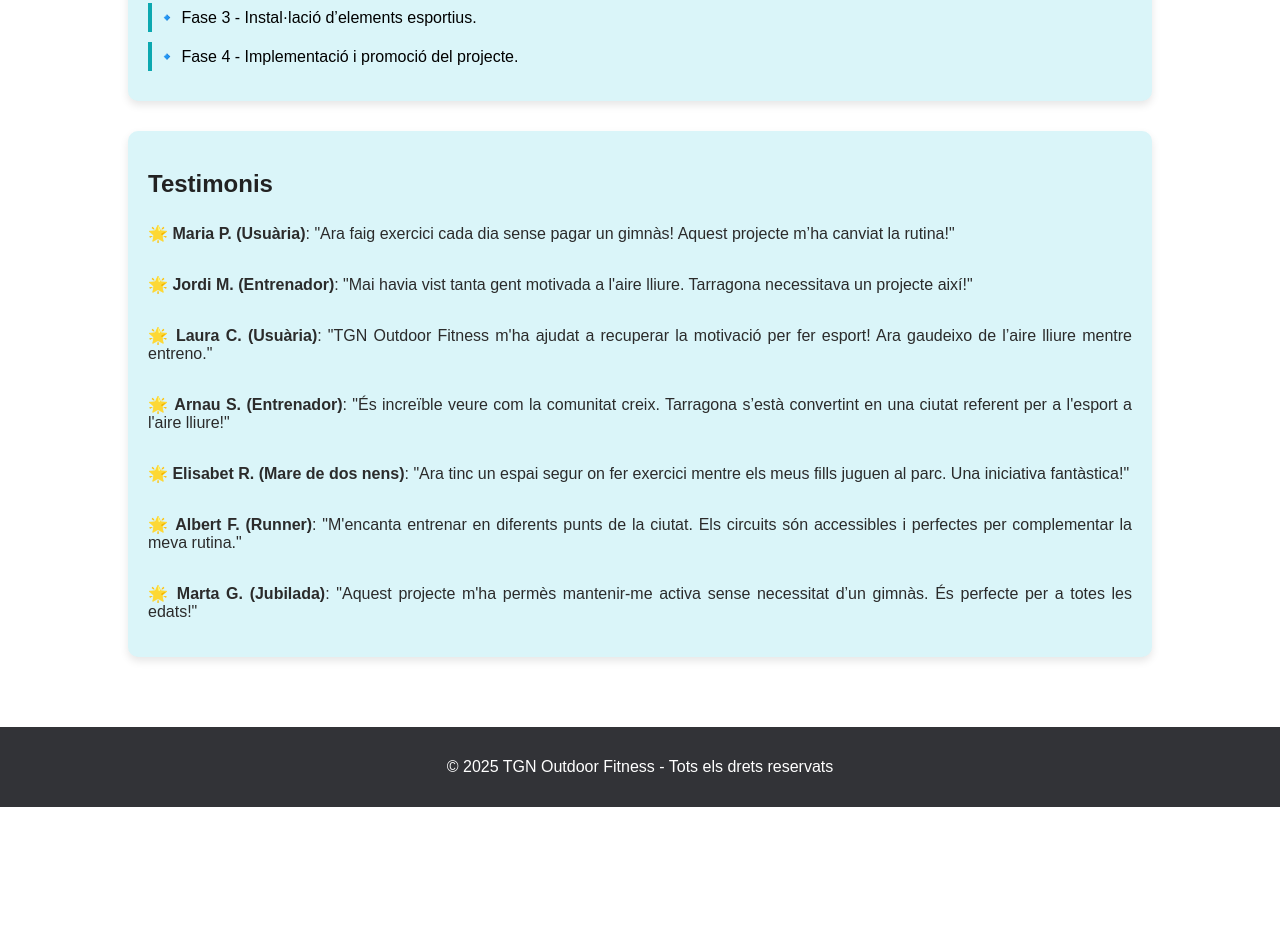
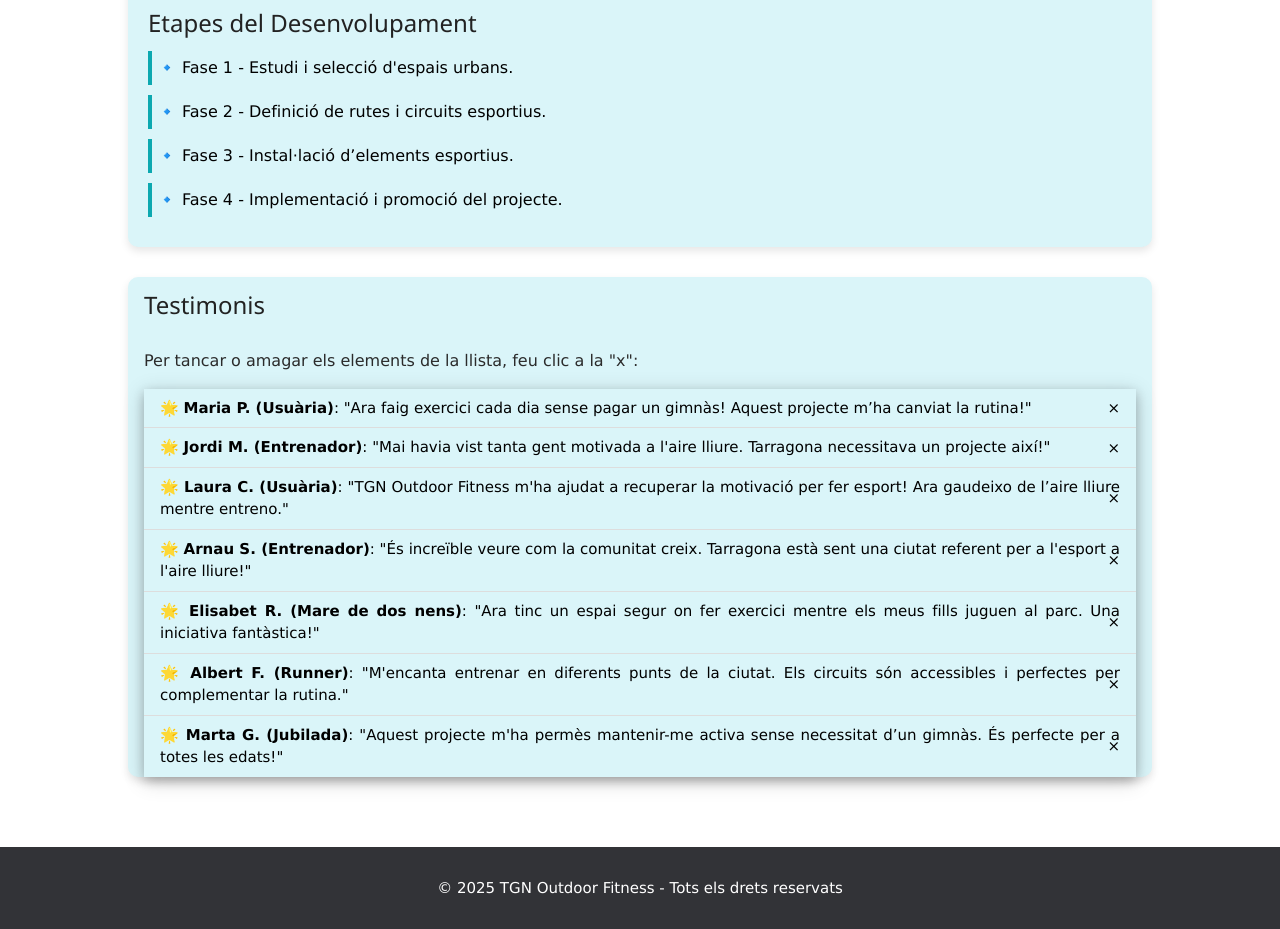
Before and after one commit to dianaaa266/TGN-outdoor-fitness, a plain HTML site: page projecte.html in a window 1280 px wide. Shown: the part 1830-2759 px from the top of the page. Before the commit the page ends 2637 px from the top, so only its background shows below. Drawn offline with nearby package versions, Linux system fonts and the light colour scheme.

Commit message:
S'han afegit css i efectes javascript a la pàgina amb el w3schools

```diff
--- a/css/style.css
+++ b/css/style.css
@@ -216,7 +216,7 @@ header {
     min-height: 70px; /* Manté una mida fixa */
 
     /* ✅ Centrar tots els elements dins del header */
-    display: flex;
+    display: flex !important;
     align-items: center;
     justify-content: space-between;
 }
--- a/projecte.html
+++ b/projecte.html
@@ -8,6 +8,7 @@
     <link rel="icon" href="img/logo.png" type="image/png">
     <script src="https://kit.fontawesome.com/0b748866b8.js" crossorigin="anonymous"></script>
     <link rel="stylesheet" href="css/style.css">
+    <link rel="stylesheet" href="https://www.w3schools.com/w3css/5/w3.css">
 </head>
 
 <body>
@@ -135,16 +136,41 @@
                 </div>
 
                 <!-- Testimonis Reals -->
-                <div class="inici-card">
+                <div class="w3-container inici-card">
                     <h2>Testimonis</h2>
-                    <p>🌟 <strong>Maria P. (Usuària)</strong>: "Ara faig exercici cada dia sense pagar un gimnàs! Aquest projecte m’ha canviat la rutina!"</p>
-                    <p>🌟 <strong>Jordi M. (Entrenador)</strong>: "Mai havia vist tanta gent motivada a l'aire lliure. Tarragona necessitava un projecte així!"</p>
-                    <p>🌟 <strong>Laura C. (Usuària)</strong>: "TGN Outdoor Fitness m'ha ajudat a recuperar la motivació per fer esport! Ara gaudeixo de l’aire lliure mentre entreno."</p>
-                    <p>🌟 <strong>Arnau S. (Entrenador)</strong>: "És increïble veure com la comunitat creix. Tarragona s’està convertint en una ciutat referent per a l'esport a l'aire lliure!"</p>
-                    <p>🌟 <strong>Elisabet R. (Mare de dos nens)</strong>: "Ara tinc un espai segur on fer exercici mentre els meus fills juguen al parc. Una iniciativa fantàstica!"</p>
-                    <p>🌟 <strong>Albert F. (Runner)</strong>: "M'encanta entrenar en diferents punts de la ciutat. Els circuits són accessibles i perfectes per complementar la meva rutina."</p>
-                    <p>🌟 <strong>Marta G. (Jubilada)</strong>: "Aquest projecte m'ha permès mantenir-me activa sense necessitat d’un gimnàs. És perfecte per a totes les edats!"</p>
-            </div>
+                    <p>Per tancar o amagar els elements de la llista, feu clic a la "x":</p>
+
+                    <ul class="w3-ul w3-card-4 testimonis-lista">
+                        <li class="w3-display-container">
+                            🌟 <strong>Maria P. (Usuària)</strong>: "Ara faig exercici cada dia sense pagar un gimnàs! Aquest projecte m’ha canviat la rutina!"
+                            <span onclick="this.parentElement.style.display='none'" class="w3-button w3-transparent w3-display-right">&times;</span>
+                        </li>
+                        <li class="w3-display-container">
+                            🌟 <strong>Jordi M. (Entrenador)</strong>: "Mai havia vist tanta gent motivada a l'aire lliure. Tarragona necessitava un projecte així!"
+                            <span onclick="this.parentElement.style.display='none'" class="w3-button w3-transparent w3-display-right">&times;</span>
+                        </li>
+                        <li class="w3-display-container">
+                            🌟 <strong>Laura C. (Usuària)</strong>: "TGN Outdoor Fitness m'ha ajudat a recuperar la motivació per fer esport! Ara gaudeixo de l’aire lliure mentre entreno."
+                            <span onclick="this.parentElement.style.display='none'" class="w3-button w3-transparent w3-display-right">&times;</span>
+                        </li>
+                        <li class="w3-display-container">
+                            🌟 <strong>Arnau S. (Entrenador)</strong>: "És increïble veure com la comunitat creix. Tarragona està sent una ciutat referent per a l'esport a l'aire lliure!"
+                            <span onclick="this.parentElement.style.display='none'" class="w3-button w3-transparent w3-display-right">&times;</span>
+                        </li>
+                        <li class="w3-display-container">
+                            🌟 <strong>Elisabet R. (Mare de dos nens)</strong>: "Ara tinc un espai segur on fer exercici mentre els meus fills juguen al parc. Una iniciativa fantàstica!"
+                            <span onclick="this.parentElement.style.display='none'" class="w3-button w3-transparent w3-display-right">&times;</span>
+                        </li>
+                        <li class="w3-display-container">
+                            🌟 <strong>Albert F. (Runner)</strong>: "M'encanta entrenar en diferents punts de la ciutat. Els circuits són accessibles i perfectes per complementar la rutina."
+                            <span onclick="this.parentElement.style.display='none'" class="w3-button w3-transparent w3-display-right">&times;</span>
+                        </li>
+                        <li class="w3-display-container">
+                            🌟 <strong>Marta G. (Jubilada)</strong>: "Aquest projecte m'ha permès mantenir-me activa sense necessitat d’un gimnàs. És perfecte per a totes les edats!"
+                            <span onclick="this.parentElement.style.display='none'" class="w3-button w3-transparent w3-display-right">&times;</span>
+                        </li>
+                    </ul>
+                </div>
         </section>
 
         <!-- Footer -->
```
Also changed, not shown: contacte.html (+1 -0 lines), index.html (+56 -1 lines), membres.html (+5 -6 lines), css/contacte.css (added), css/index.css (added), css/mapa.css (added), css/membres.css (added), css/projecte.css (added), img/didi.jpg (added), 1 other file.
